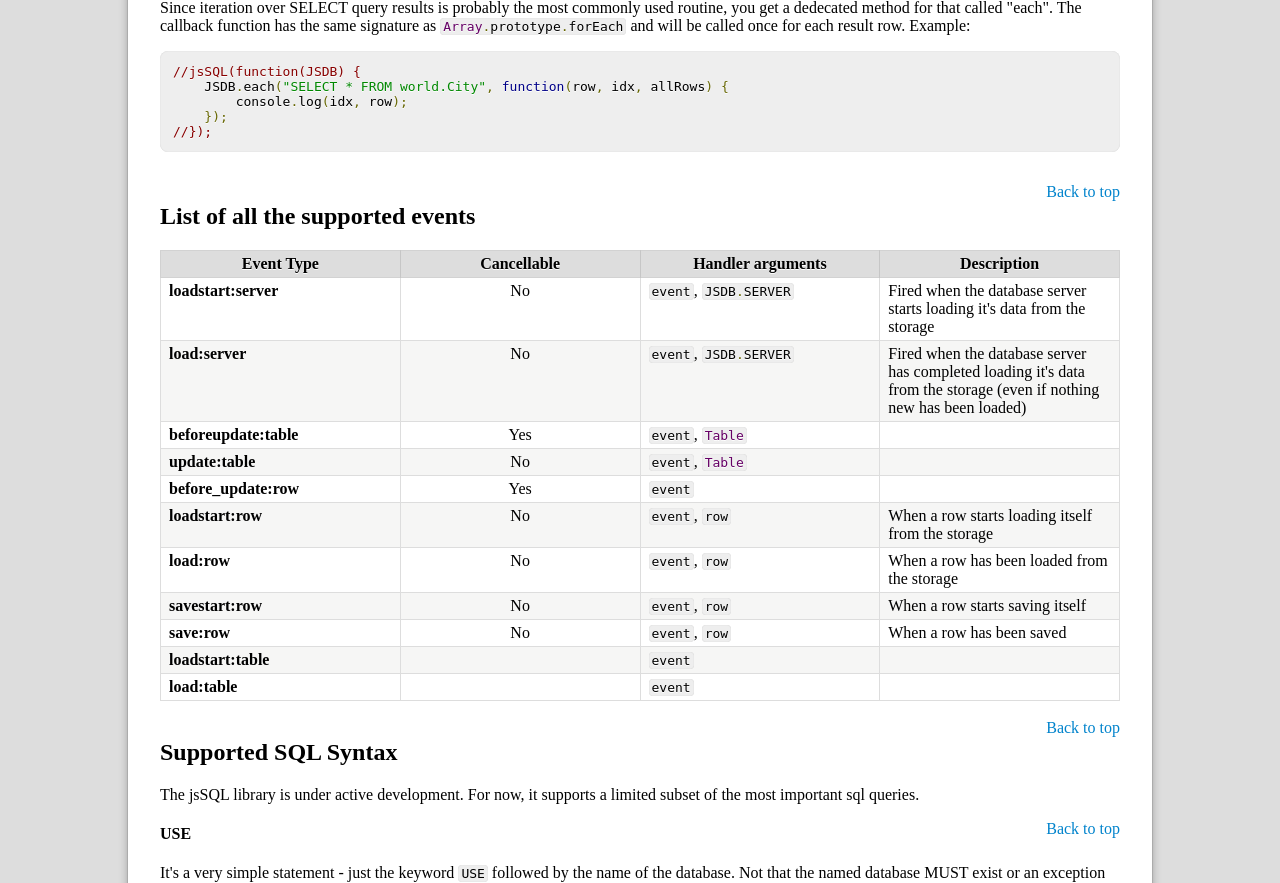
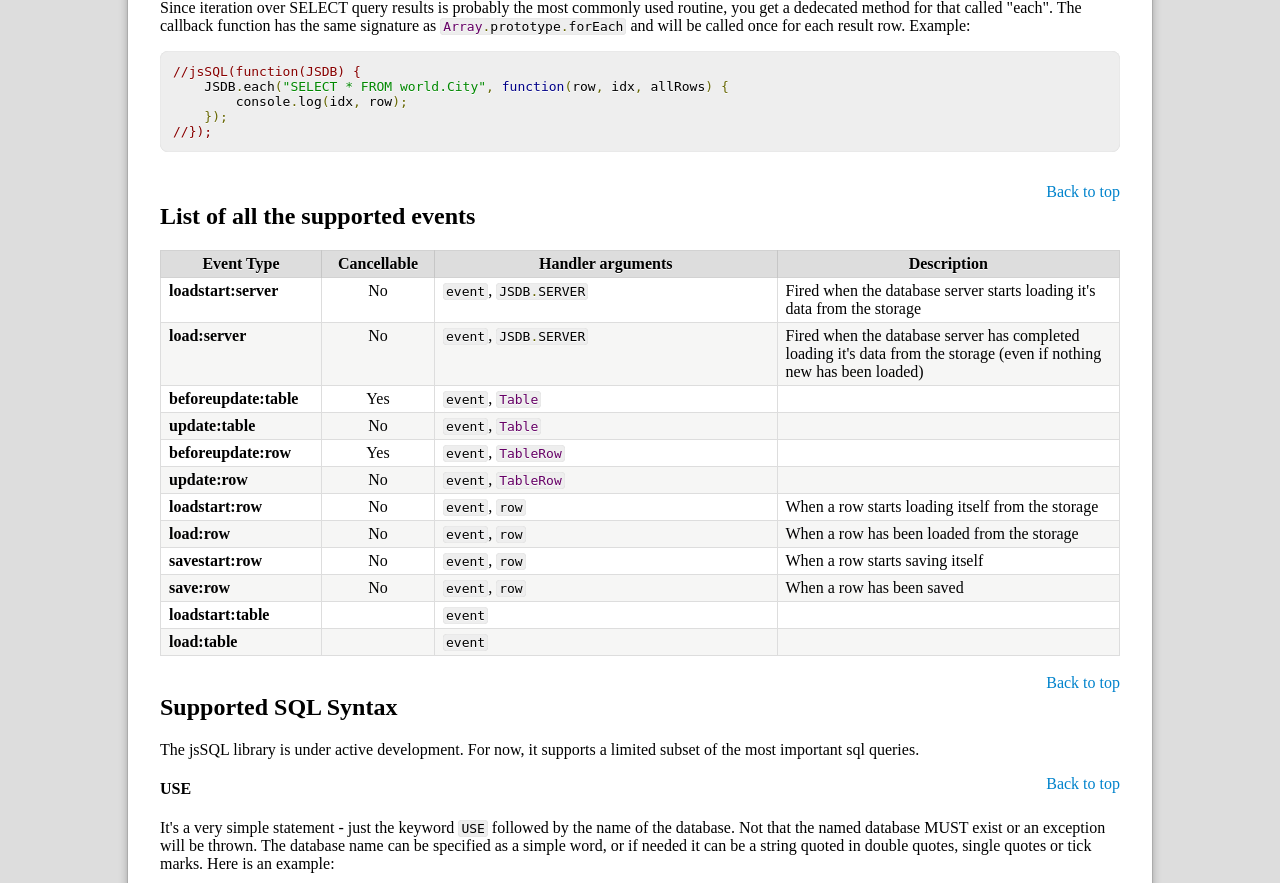
Before and after one commit to interopion/jssql, a PHP site: page / in a window 1280 px wide. Shown: the part 2544-3427 px from the top of the page. Run offline with PHP 8.4, Linux system fonts and the light colour scheme.

Commit message:
New events documented

```diff
--- a/site/www/index.php
+++ b/site/www/index.php
@@ -176,11 +176,15 @@ JSDB.query([
 				<a class="pull-right" href="#top">Back to top</a>
 				<h2>List of all the supported events</h2>
 				<table>
+					<col style="width:10em"></col>
+					<col style="width:7em" align="center"></col>
+					<col></col>
+					<col></col>
 					<thead>
 						<tr>
 							<th>Event Type</th>
-							<th align="center">Cancellable</th>
-							<th>Handler arguments</th>
+							<th>Cancellable</th>
+							<th nowrap>Handler arguments</th>
 							<th>Description</th>
 						</tr>
 					</thead>
@@ -216,9 +220,21 @@ JSDB.query([
 							<td></td>
 						</tr>
 						<tr>
-							<td><strong>before_update:row</strong></td>
+							<td><strong>beforeupdate:row</strong></td>
 							<td align="center">Yes</td>
-							<td><code class="prettyprint lang-js">event</code></td>
+							<td>
+								<code class="prettyprint lang-js">event</code>,
+								<code class="prettyprint lang-js">TableRow</code>
+							</td>
+							<td></td>
+						</tr>
+						<tr>
+							<td><strong>update:row</strong></td>
+							<td align="center">No</td>
+							<td>
+								<code class="prettyprint lang-js">event</code>,
+								<code class="prettyprint lang-js">TableRow</code>
+							</td>
 							<td></td>
 						</tr>
 						<tr>
```
